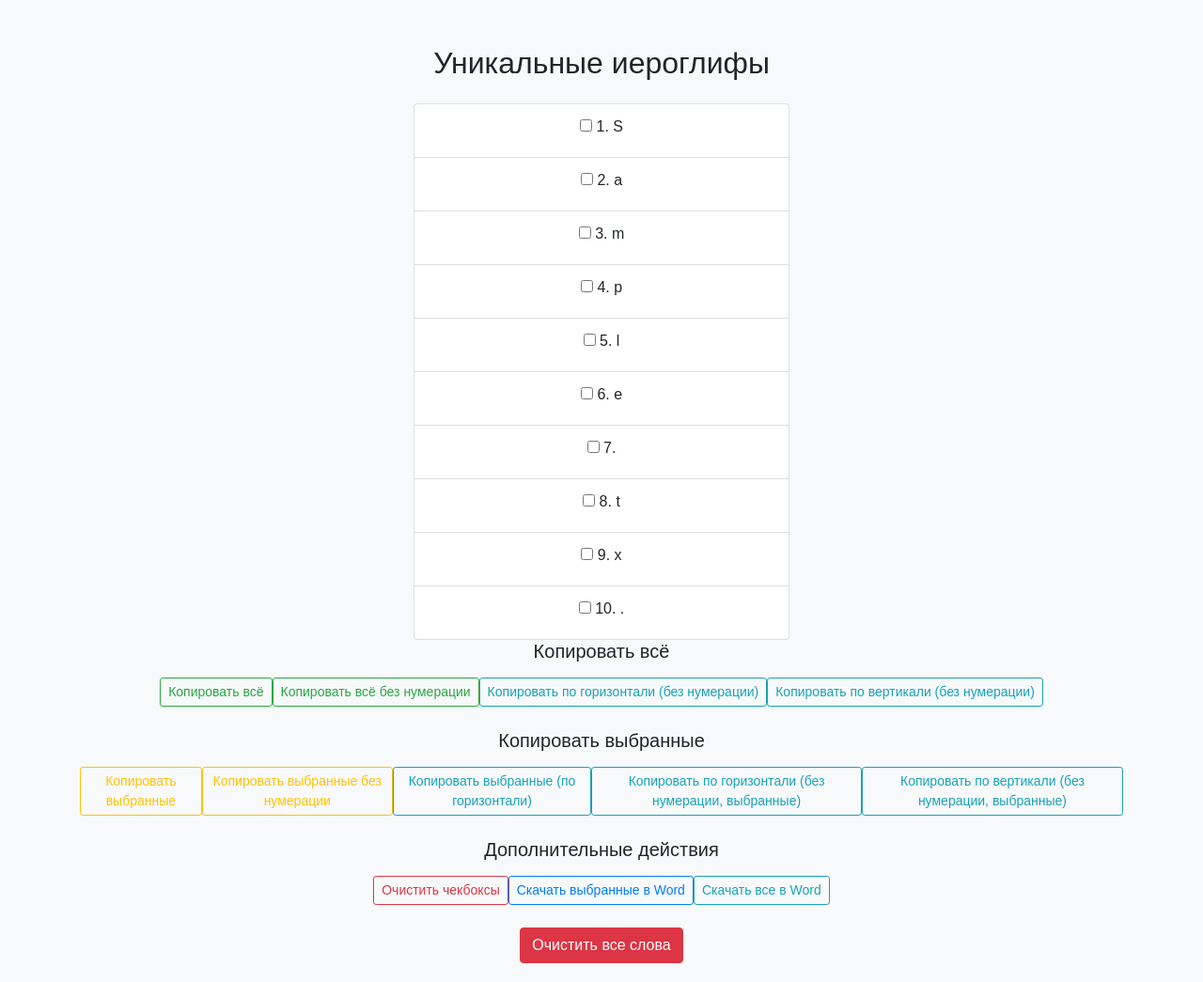
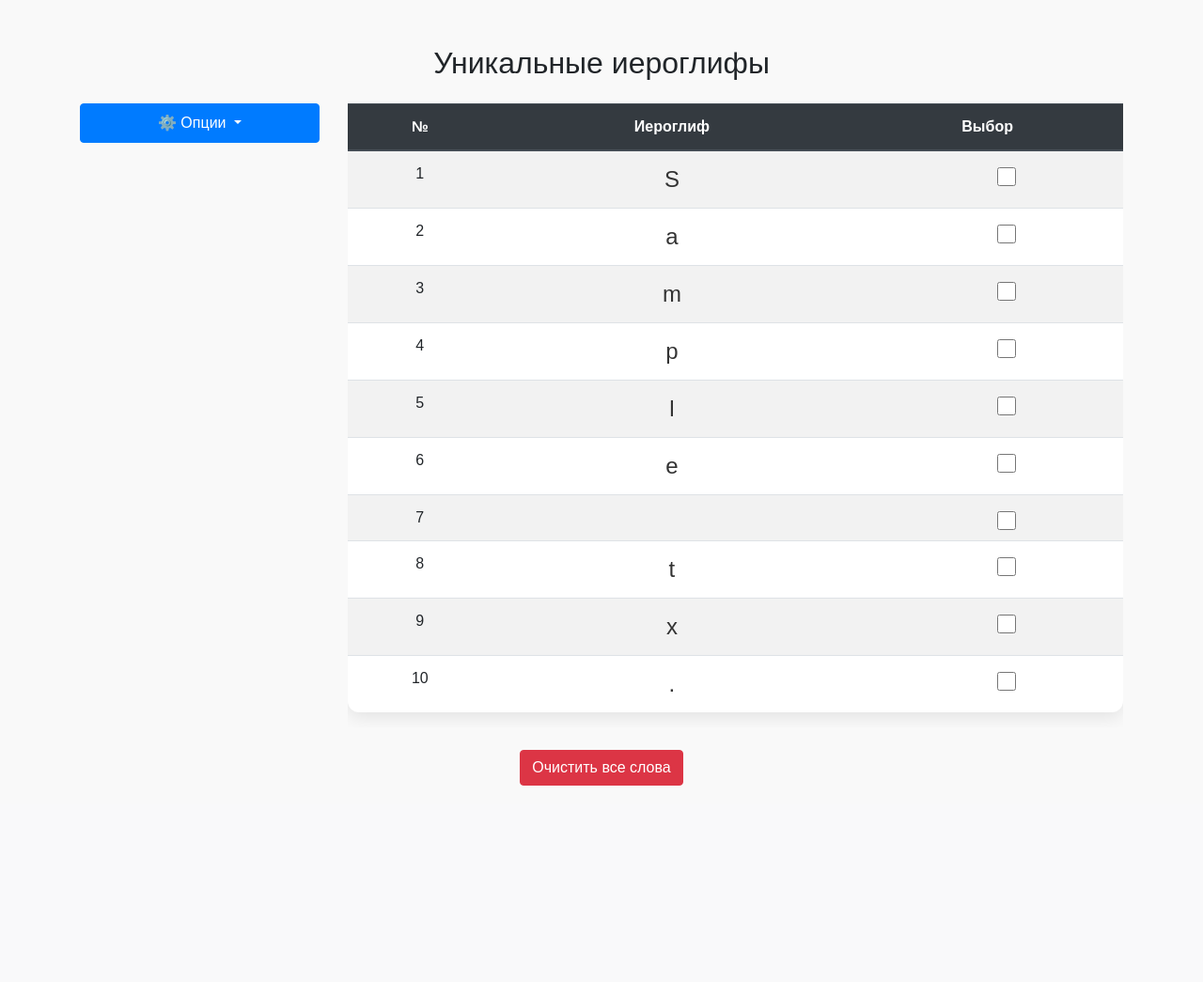
Before and after one commit to Vitya07/Chinese_filter_main, a Flask app: page /filter_words in a window 1280 px wide. Shown: the part 122-1167 px from the top of the page at 94% size. After the commit the page ends 958 px from the top, so only its background shows below. Run offline with Flask 3, Linux system fonts and the light colour scheme; a user stored in the database is signed in; tables that the repository leaves empty hold one stand-in row (values such as "Sample post"); some libraries are stand-ins or nearby versions.

Commit message:
Update filtered.html
style and minim

```diff
--- a/templates/filtered.html
+++ b/templates/filtered.html
@@ -1,64 +1,73 @@
 {% extends 'base.html' %}
 {% block content %}
-<div class="container mt-5 text-center">
+<div class="container mt-5">
+    <h2 class="mb-4 text-center">Уникальные иероглифы</h2>
 
-    <h2 class="mb-4">Уникальные иероглифы</h2>
-
-    <form id="character-form">
-        <ol id="character-list" class="list-group mx-auto" style="max-width: 400px;">
-            {% for index, char in enumerate(characters, start=1) %}
-                <li class="list-group-item">
-                    <label class="checkbox-container">
-                        <input type="checkbox" class="custom-checkbox" name="selected_chars" value="{{ char }}">
-                        <span class="checkmark"></span>
-                    </label>
-                    <span class="character-text">{{ index }}. {{ char }}</span>
-                </li>
-            {% endfor %}
-        </ol>
-    </form>
-
-    <!-- Группа кнопок "Копировать всё" -->
-    <div class="mb-4">
-        <h5 class="mb-3">Копировать всё</h5>
-        <div class="d-flex justify-content-center gap-2">
-            <button id="copy-button" class="btn btn-outline-success btn-sm">Копировать всё</button>
-            <button id="copy-all-no-numbers" class="btn btn-outline-success btn-sm">Копировать всё без нумерации</button>
-            <button id="copy-all-horizontal" class="btn btn-outline-info btn-sm">Копировать по горизонтали (без нумерации)</button>
-            <button id="copy-all-vertical" class="btn btn-outline-info btn-sm">Копировать по вертикали (без нумерации)</button>
+    <div class="row">
+        <!-- Минималистичный Dropdown -->
+        <div class="col-md-3 mb-3">
+            <div class="dropdown">
+                <button
+                    class="btn btn-primary dropdown-toggle w-100 py-2"
+                    type="button"
+                    id="dropdownMenuButton"
+                    data-bs-toggle="dropdown"
+                    aria-expanded="false">
+                    ⚙️ Опции
+                </button>
+                <ul class="dropdown-menu shadow-sm" aria-labelledby="dropdownMenuButton">
+                    <li><button class="dropdown-item" id="copy-all-horizontal">Горизонтально</button></li>
+                    <li><button class="dropdown-item" id="copy-all-vertical">Вертикально</button></li>
+                    <li><button class="dropdown-item" id="copy-selected-horizontal-no-numbers">Выбранные (гориз.)</button></li>
+                    <li><button class="dropdown-item" id="copy-selected-vertical">Выбранные (вертик.)</button></li>
+                    <li><hr class="dropdown-divider"></li>
+                    <li><button class="dropdown-item text-danger" id="clear-checkboxes-button">Очистить чекбоксы</button></li>
+                    <li><button class="dropdown-item text-primary" id="download-selected-button">Скачать выбранные в Word</button></li>
+                    <li><a href="{{ url_for('download') }}" class="dropdown-item">Скачать все в Word</a></li>
+                </ul>
             </div>
         </div>
 
-    <!-- Группа кнопок "Копировать выбранные" -->
-    <div class="mb-4">
-        <h5 class="mb-3">Копировать выбранные</h5>
-        <div class="d-flex justify-content-center gap-2">
-            <button id="copy-selected-button" class="btn btn-outline-warning btn-sm">Копировать выбранные</button>
-            <button id="copy-selected-no-numbers" class="btn btn-outline-warning btn-sm">Копировать выбранные без нумерации</button>
-            <button id="copy-selected-horizontal" class="btn btn-outline-info btn-sm">Копировать выбранные (по горизонтали)</button>
-            <button id="copy-selected-horizontal-no-numbers" class="btn btn-outline-info btn-sm">Копировать по горизонтали (без нумерации, выбранные)</button>
-            <button id="copy-selected-vertical" class="btn btn-outline-info btn-sm">Копировать по вертикали (без нумерации, выбранные)</button>
+        <!-- Таблица с иероглифами -->
+        <div class="col-md-9">
+            <form id="character-form">
+                <div class="table-responsive">
+                    <table class="table table-striped table-hover text-center">
+                        <thead class="thead-dark">
+                            <tr>
+                                <th>№</th>
+                                <th>Иероглиф</th>
+                                <th>Выбор</th>
+                            </tr>
+                        </thead>
+                        <tbody>
+                            {% for index, char in enumerate(characters, start=1) %}
+                                <tr>
+                                    <td>{{ index }}</td>
+                                    <td class="character-text">{{ char }}</td>
+                                    <td>
+                                        <input type="checkbox" class="form-check-input" name="selected_chars" value="{{ char }}">
+                                    </td>
+                                </tr>
+                            {% endfor %}
+                        </tbody>
+                    </table>
+                </div>
+            </form>
         </div>
     </div>
 
-    <!-- Группа кнопок "Дополнительные действия" -->
-    <div class="mb-4">
-        <h5 class="mb-3">Дополнительные действия</h5>
-        <div class="d-flex justify-content-center gap-2">
-            <button id="clear-checkboxes-button" class="btn btn-outline-danger btn-sm">Очистить чекбоксы</button>
-            <button id="download-selected-button" class="btn btn-outline-primary btn-sm">Скачать выбранные в Word</button>
-            <a href="{{ url_for('download') }}" class="btn btn-outline-info btn-sm">Скачать все в Word</a>
-        </div>
-    </div>
-
-
-    <div class="mt-4">
+    <div class="mt-4 text-center">
         <a href="{{ url_for('clear') }}" class="btn btn-danger">Очистить все слова</a>
     </div>
 </div>
 
+<!-- Bootstrap JS -->
+<script src="https://cdn.jsdelivr.net/npm/@popperjs/core@2.11.8/dist/umd/popper.min.js"></script>
+<script src="https://cdn.jsdelivr.net/npm/bootstrap@5.3.2/dist/js/bootstrap.min.js"></script>
+
+<!-- JS логика -->
 <script>
-    // Универсальная функция для копирования текста
     function copyToClipboard(text) {
         const tempInput = document.createElement('textarea');
         tempInput.value = text;
@@ -66,81 +75,53 @@
         tempInput.select();
         document.execCommand('copy');
         document.body.removeChild(tempInput);
-        alert('Текст скопирован в буфер обмена!');
     }
 
-    // Копировать все иероглифы
-    document.getElementById('copy-button').addEventListener('click', function() {
+    document.getElementById('copy-all-horizontal').addEventListener('click', function() {
+        const allCharacters = Array.from(document.querySelectorAll('.character-text'))
+            .map(el => el.textContent.trim());
+        copyToClipboard(allCharacters.join('\t'));
+    });
+
+    document.getElementById('copy-all-vertical').addEventListener('click', function() {
         const allCharacters = Array.from(document.querySelectorAll('.character-text'))
             .map(el => el.textContent.trim());
         copyToClipboard(allCharacters.join('\n'));
     });
 
-    // Копировать все иероглифы без нумерации
-    document.getElementById('copy-all-no-numbers').addEventListener('click', function() {
-        const allCharacters = Array.from(document.querySelectorAll('.character-text'))
-                                   .map(el => el.textContent.replace(/^\d+\.\s*/, '').trim());
-        copyToClipboard(allCharacters.join('\n'));
-    });
-
-    // Копировать все иероглифы по горизонтали (без нумерации)
-    document.getElementById('copy-all-horizontal').addEventListener('click', function() {
-        const allCharacters = Array.from(document.querySelectorAll('.character-text'))
-                                   .map(el => el.textContent.replace(/^\d+\.\s*/, '').trim());
-        copyToClipboard(allCharacters.join('\t'));
-    });
-
-    // Копировать выбранные иероглифы по горизонтали (без нумерации)
     document.getElementById('copy-selected-horizontal-no-numbers').addEventListener('click', function() {
         const selectedCharacters = Array.from(document.querySelectorAll('input[name="selected_chars"]:checked'))
             .map(checkbox => checkbox.value.trim());
         if (selectedCharacters.length === 0) {
             alert('Пожалуйста, выберите хотя бы один иероглиф.');
-            return;
+        } else {
+            copyToClipboard(selectedCharacters.join('\t'));
         }
-        copyToClipboard(selectedCharacters.join('\t'));
     });
 
-    // Копировать все иероглифы по вертикали (без нумерации)
-    document.getElementById('copy-all-vertical').addEventListener('click', function() {
-        const allCharacters = Array.from(document.querySelectorAll('.character-text'))
-                                   .map(el => el.textContent.replace(/^\d+\.\s*/, '').trim());
-        copyToClipboard(allCharacters.join('\n'));
-    });
-
-    // Копировать выбранные иероглифы по вертикали (без нумерации)
     document.getElementById('copy-selected-vertical').addEventListener('click', function() {
         const selectedCharacters = Array.from(document.querySelectorAll('input[name="selected_chars"]:checked'))
             .map(checkbox => checkbox.value.trim());
         if (selectedCharacters.length === 0) {
             alert('Пожалуйста, выберите хотя бы один иероглиф.');
-            return;
+        } else {
+            copyToClipboard(selectedCharacters.join('\n'));
         }
-        copyToClipboard(selectedCharacters.join('\n'));
     });
 
-    // Копировать выбранные иероглифы
-    document.getElementById('copy-selected-button').addEventListener('click', function() {
+    document.getElementById('clear-checkboxes-button').addEventListener('click', function() {
+        document.querySelectorAll('input[name="selected_chars"]').forEach(checkbox => checkbox.checked = false);
+
+    });
+
+    document.getElementById('download-selected-button').addEventListener('click', function() {
         const selectedCharacters = Array.from(document.querySelectorAll('input[name="selected_chars"]:checked'))
-                                        .map(checkbox => checkbox.nextElementSibling.parentElement.nextElementSibling.textContent.trim());
+            .map(checkbox => checkbox.value);
+
         if (selectedCharacters.length === 0) {
             alert('Пожалуйста, выберите хотя бы один иероглиф.');
             return;
         }
-        copyToClipboard(selectedCharacters.join('\n'));
-    });
-
-    // Очистить чекбоксы
-    document.getElementById('clear-checkboxes-button').addEventListener('click', function() {
-        const checkboxes = document.querySelectorAll('input[name="selected_chars"]');
-        checkboxes.forEach(checkbox => checkbox.checked = false);
-        alert('Все чекбоксы очищены!');
-    });
-
-    // Скачать выбранные иероглифы в Word
-    document.getElementById('download-selected-button').addEventListener('click', function() {
-        const selectedCharacters = Array.from(document.querySelectorAll('input[name="selected_chars"]:checked'))
-                                        .map(checkbox => checkbox.value);
 
         fetch('/download_selected', {
             method: 'POST',
@@ -148,19 +129,55 @@
             body: JSON.stringify({ characters: selectedCharacters })
         })
         .then(response => {
-            if (!response.ok) throw new Error('Не выбраны символы');
+            if (!response.ok) throw new Error('Ошибка при скачивании');
             return response.blob();
         })
         .then(blob => {
-            const url = window.URL.createObjectURL(blob);
+            const url = URL.createObjectURL(blob);
             const a = document.createElement('a');
             a.href = url;
             a.download = 'selected_characters.docx';
-            document.body.appendChild(a);
             a.click();
-            a.remove();
         })
         .catch(error => alert(error.message));
     });
 </script>
+
+<!-- Стили -->
+<style>
+    body {
+        background-color: #f9f9f9; /* Мягкий фон */
+        font-family: 'Arial', sans-serif; /* Современный шрифт */
+    }
+
+    .table {
+        background-color: #ffffff; /* Цвет фона для таблицы */
+        border-radius: 12px; /* Скругленные углы */
+        box-shadow: 0 4px 20px rgba(0, 0, 0, 0.1); /* Тень для таблицы */
+    }
+
+    .table th {
+        background-color: #007bff; /* Цвет заголовков таблицы */
+        color: #ffffff; /* Цвет текста заголовков */
+    }
+
+    .table-striped tbody tr:nth-of-type(odd) {
+        background-color: #f2f2f2; /* Цвет для нечётных строк */
+    }
+
+    .table-hover tbody tr:hover {
+        background-color: #e0f7fa; /* Цвет при наведении */
+    }
+
+    .form-check-input {
+        width: 20px; /* Размер чекбокса */
+        height: 20px; /* Размер чекбокса */
+        margin-left: 10px; /* Отступ слева от чекбокса */
+    }
+
+    .character-text {
+        font-size: 1.5rem; /* Размер шрифта для иероглифов */
+        color: #333; /* Цвет иероглифов */
+    }
+</style>
 {% endblock %}
```
Lines whose indentation alone changed are shown as unchanged.
